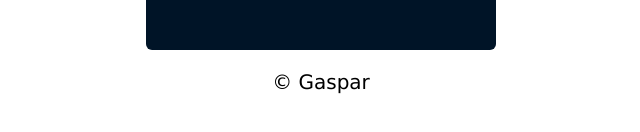
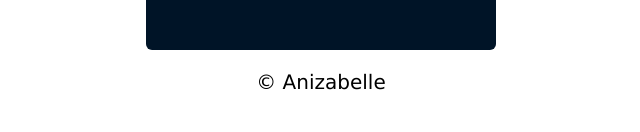
Before and after one commit to sanchezalyssa/radio-station, a plain HTML site: page index.html in a window 1280 px wide. Shown: the part 508-640 px from the top of the page, 319-959 px from the left. Drawn offline with Linux system fonts and the light colour scheme.

Commit message:
change copyright name

```diff
--- a/index.html
+++ b/index.html
@@ -15,7 +15,7 @@
 	<body>
 		<div class="container" id="container"></div>
 		<div id="copyright" class="copyright">
-			<p id="myName">&copy; Gaspar</p>
+			<p id="myName">&copy; Anizabelle</p>
 		</div>
 
 		<script src="app.js" type="module"></script>
```
